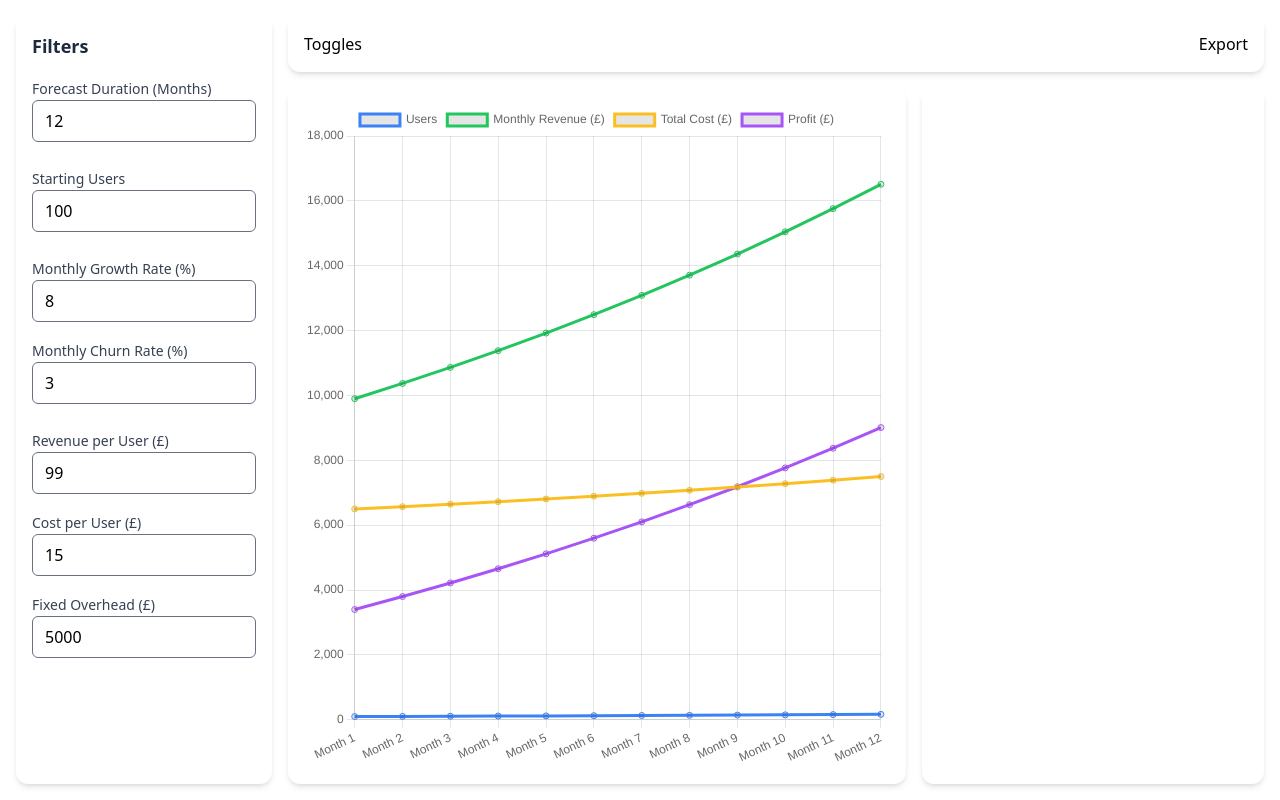
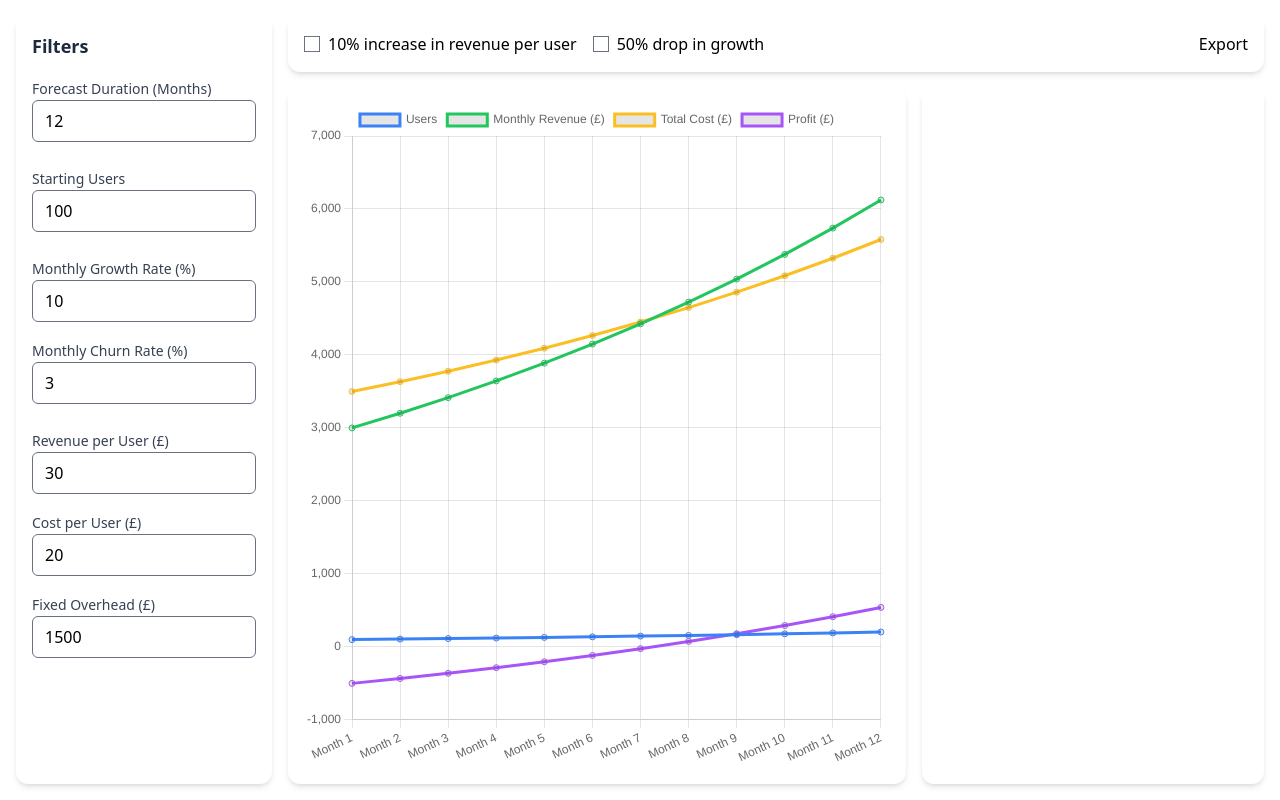
Before and after one commit to donnykd/Revenue-Forecaster, a SvelteKit app: page /forecast in a window 1280 px wide. Built offline with nearby package versions, Linux system fonts and the light colour scheme.

Commit message:
two toggles added

```diff
--- a/src/lib/Chart.svelte
+++ b/src/lib/Chart.svelte
@@ -2,7 +2,7 @@
   import Chart from 'chart.js/auto';
   import { onMount } from 'svelte';
 
-  const { months, startingUsers, growthRate, churnRate, revenuePerUser, costPerUser, fixedOverhead } = $props();
+  const { months, startingUsers, growthRate, churnRate, revenuePerUser, costPerUser, fixedOverhead, revenueBoostAfter6, dropGrowthAfter12} = $props();
 
   let canvasEl: HTMLCanvasElement;
   let chartInstance: Chart;
@@ -16,17 +16,27 @@
     const profitData = [];
 
     for (let i = 1; i <= months; i++) {
-      const revenue = users * revenuePerUser;
+      let effectiveRevenuePerUser = revenuePerUser;
+      let effectiveGrowthRate = growthRate;
+
+      if(revenueBoostAfter6){
+        effectiveRevenuePerUser *= 1.10;
+      }
+      if (dropGrowthAfter12) {
+        effectiveGrowthRate *= 0.5;
+      }
+
+      const revenue = users * effectiveRevenuePerUser;
       const cost = users * costPerUser + fixedOverhead;
       const profit = revenue - cost;
 
       labels.push(`Month ${i}`);
       usersData.push(Math.round(users));
-      mrrData.push(Math.round(users * revenuePerUser));
+      mrrData.push(Math.round(users * effectiveRevenuePerUser));
       costData.push(Math.round(cost));
       profitData.push(Math.round(profit));
 
-      users = users * (1 + growthRate / 100) * (1 - churnRate / 100);
+      users = users * (1 + effectiveGrowthRate / 100) * (1 - churnRate / 100);
     }
 
     return { labels, usersData, mrrData, costData, profitData };
--- a/src/routes/forecast/+page.svelte
+++ b/src/routes/forecast/+page.svelte
@@ -3,11 +3,14 @@
 
 	let months = $state(12);
 	let startingUsers = $state(100);
-	let growthRate = $state(8);
+	let growthRate = $state(10);
 	let churnRate = $state(3);
-	let revenuePerUser = $state(99);
-	let costPerUser = $state(15);
-	let fixedOverhead = $state(5000);
+	let revenuePerUser = $state(30);
+	let costPerUser = $state(20);
+	let fixedOverhead = $state(1500);
+
+	let revenueBoostAfter6 = $state(false);
+	let dropGrowthAfter12 = $state(false);
 
 	$effect(() => {
       if (months < 12) months = 12;
@@ -28,7 +31,6 @@
     });
 </script>
 
-<!-- Filters Sidebar -->
 <div class="flex min-h-screen flex-row gap-4 bg-white p-4">
 	<aside class="w-64 space-y-4 rounded-xl bg-white p-4 shadow-md">
 		<h2 class="text-lg font-semibold text-slate-800">Filters</h2>
@@ -111,7 +113,7 @@
 						type="number"
 						bind:value={fixedOverhead}
 						min="0"
-						step="1"
+						step="100"
 						class="w-full rounded-md border px-3 py-2 focus:ring-2 focus:ring-indigo-500"
 					/>
 				</label>
@@ -121,14 +123,24 @@
 
 	<div class="flex flex-1 flex-col gap-4">
 		<div class="flex flex-wrap gap-4 rounded-xl bg-white p-4 shadow-md">
-			<div class="flex gap-4">Toggles</div>
+
+		<label class="flex items-center gap-2">
+            <input type="checkbox" bind:checked={revenueBoostAfter6} />
+            <span>10% increase in revenue per user</span>
+        </label>
+
+        <label class="flex items-center gap-2">
+          <input type="checkbox" bind:checked={dropGrowthAfter12} />
+          <span>50% drop in growth</span>
+        </label>
+
 			<button class="ml-auto"> Export </button>
 		</div>
 
 		<div class="flex min-h-0 flex-1 flex-row gap-4">
 			<div class="flex min-h-0 flex-1 flex-col gap-4">
 				<div class="flex-1 rounded-xl bg-white p-4 shadow-md">
-					<Chart {months} {startingUsers} {growthRate} {churnRate} {revenuePerUser} {costPerUser} {fixedOverhead} />
+					<Chart {months} {startingUsers} {growthRate} {churnRate} {revenuePerUser} {costPerUser} {fixedOverhead} {revenueBoostAfter6} {dropGrowthAfter12}/>
 				</div>
 
 			</div>
```
